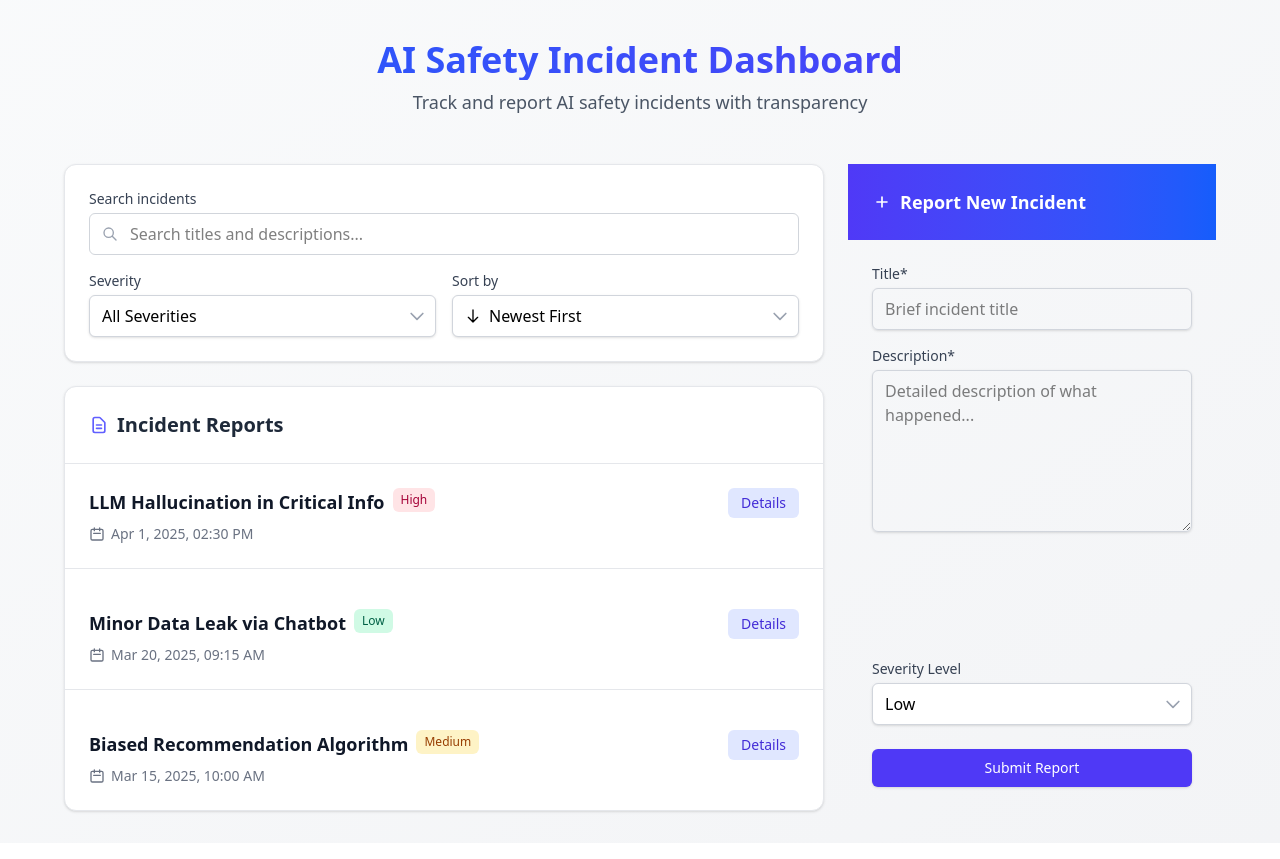
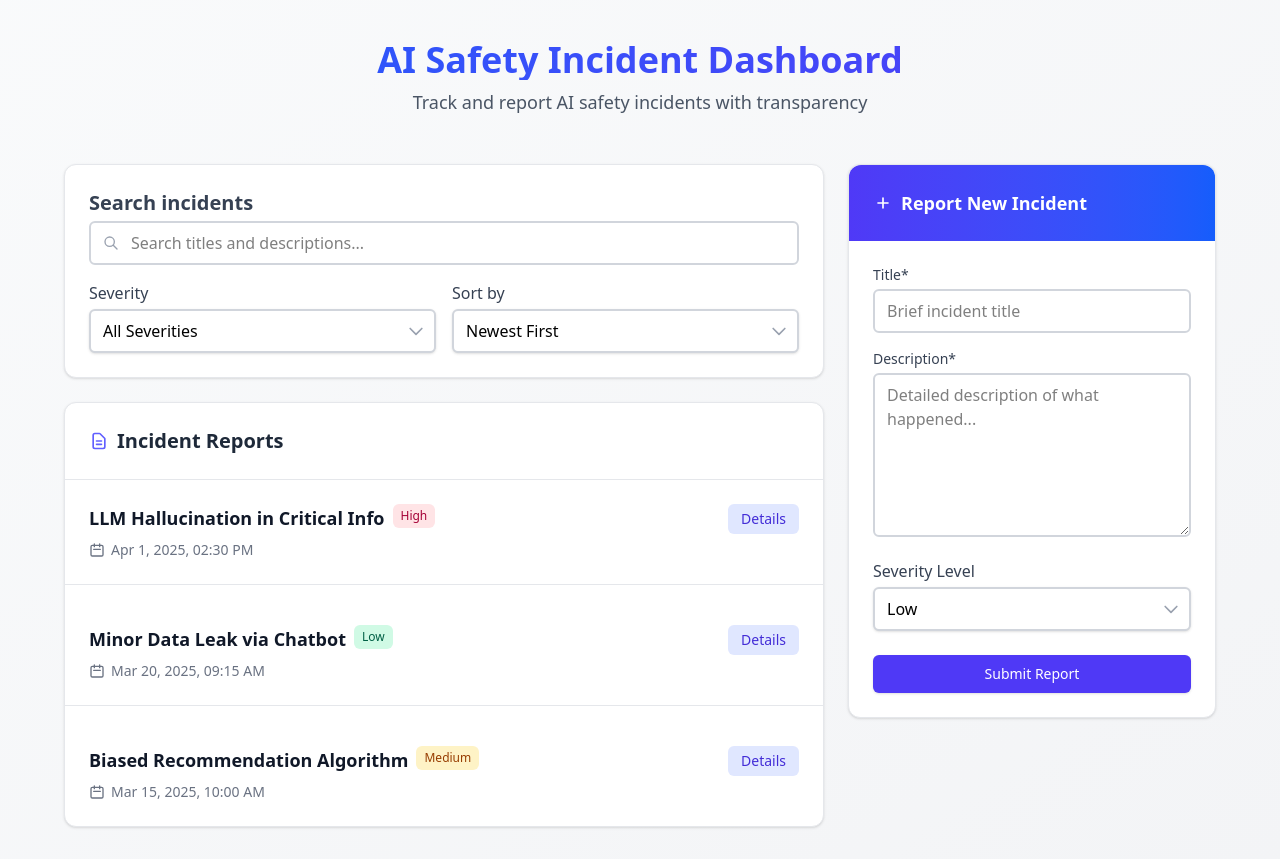
Before and after one commit to sanketyelugotla/SparkleHood, a React (Vite) app: page / in a window 1280 px wide. Built offline with nearby package versions, Linux system fonts and the light colour scheme; a web font is replaced by a local one.

Commit message:
Chaded border styling

```diff
--- a/src/components/CustomSelect.tsx
+++ b/src/components/CustomSelect.tsx
@@ -57,7 +57,7 @@ export function CustomSelect<T extends string>({
     return (
         <div className={`relative ${className}`} ref={selectRef}>
             {label && (
-                <label htmlFor={id} className="block text-sm font-medium text-gray-700 mb-1">
+                <label htmlFor={id} className="block text-md font-medium text-gray-700 mb-1">
                     {label}
                 </label>
             )}
@@ -65,7 +65,7 @@ export function CustomSelect<T extends string>({
             <button
                 type="button"
                 id={id}
-                className="relative w-full pl-3 pr-10 py-2 text-left bg-white border border-gray-300 rounded-md shadow-sm focus:outline-none focus:ring-2 focus:ring-indigo-500 focus:border-indigo-500"
+                className="relative w-full pl-3 pr-10 py-2 text-left border-2 bg-white border border-gray-300 rounded-md shadow-sm focus:outline-none focus:ring-indigo-500 focus:border-indigo-500 hover:border-indigo-500"
                 onClick={() => setIsOpen(!isOpen)}
                 aria-haspopup="listbox"
                 aria-expanded={isOpen}
@@ -134,6 +134,6 @@ export function CustomSelect<T extends string>({
             >
                 {children}
             </select>
-        </div>
+        </div >
     );
 }
--- a/src/components/IncidentFilter.tsx
+++ b/src/components/IncidentFilter.tsx
@@ -32,16 +32,11 @@ export default function IncidentFilter({
             <div className="space-y-4">
                 {/* Search Input */}
                 <div>
-                    <label htmlFor="search" className="block text-sm font-medium text-gray-700 mb-1">
+                    <label htmlFor="search" className="block text-xl font-bold text-gray-700 mb-1">
                         Search incidents
                     </label>
-                    <motion.div
-                        animate={{
-                            borderColor: isSearchFocused ? "#6366f1" : "#d1d5db",
-                            boxShadow: isSearchFocused ? "0 0 0 3px rgba(99, 102, 241, 0.1)" : "none"
-                        }}
-                        transition={{ duration: 0.2 }}
-                        className="relative rounded-md border border-gray-300"
+                    <div
+                        className={`relative rounded-md border-2 ${isSearchFocused ? ' border-indigo-700' : 'border-gray-300'} hover:border-indigo-700 transition-all`}
                     >
                         <div className="absolute inset-y-0 left-0 pl-3 flex items-center pointer-events-none">
                             <svg className="h-4 w-4 text-gray-400" fill="none" stroke="currentColor" viewBox="0 0 24 24">
@@ -52,7 +47,7 @@ export default function IncidentFilter({
                             id="search"
                             type="text"
                             placeholder="Search titles and descriptions..."
-                            className="block w-full pl-10 pr-3 py-2 border-0 bg-transparent focus:ring-0"
+                            className="block w-full pl-10 pr-10 py-2 bg-transparent focus:outline-none focus:ring-0"
                             value={searchQuery}
                             onChange={(e) => setSearchQuery(e.target.value)}
                             onFocus={() => setIsSearchFocused(true)}
@@ -68,7 +63,7 @@ export default function IncidentFilter({
                                 </svg>
                             </button>
                         )}
-                    </motion.div>
+                    </div>
                 </div>
 
                 {/* Filter and Sort */}
@@ -93,22 +88,8 @@ export default function IncidentFilter({
                         onChange={setSort}
                         label="Sort by"
                     >
-                        <option value="Newest">
-                            <div className="flex items-center">
-                                <svg className="w-4 h-4 mr-2" fill="none" stroke="currentColor" viewBox="0 0 24 24">
-                                    <path strokeLinecap="round" strokeLinejoin="round" strokeWidth={2} d="M19 14l-7 7m0 0l-7-7m7 7V3" />
-                                </svg>
-                                Newest First
-                            </div>
-                        </option>
-                        <option value="Oldest">
-                            <div className="flex items-center">
-                                <svg className="w-4 h-4 mr-2" fill="none" stroke="currentColor" viewBox="0 0 24 24">
-                                    <path strokeLinecap="round" strokeLinejoin="round" strokeWidth={2} d="M5 10l7-7m0 0l7 7m-7-7v18" />
-                                </svg>
-                                Oldest First
-                            </div>
-                        </option>
+                        <option value="Newest">Newest First</option>
+                        <option value="Oldest">Oldest First</option>
                     </CustomSelect>
                 </div>
             </div>
--- a/src/components/IncidentForm.tsx
+++ b/src/components/IncidentForm.tsx
@@ -12,7 +12,7 @@ interface IncidentFormProps {
 export default function IncidentForm({
     onSubmit,
     onCancel,
-    showCloseButton = true
+    // showCloseButton = true
 }: IncidentFormProps) {
     const [title, setTitle] = useState("");
     const [desc, setDesc] = useState("");
@@ -34,13 +34,13 @@ export default function IncidentForm({
     };
 
     return (
-        <div className="h-full">
+        <div className={`rounded-xl ${onCancel ? 'h-full' : ''}`}>
             <motion.div
                 initial={{ opacity: 0, y: 20 }}
                 animate={{ opacity: 1, y: 0 }}
                 exit={{ opacity: 0, y: 20 }}
                 transition={{ duration: 0.2 }}
-                className="h-full flex flex-col"
+                className={`bg-white ${onCancel ? 'h-full' : 'rounded-xl shadow-sm border border-gray-200 relative'}`}
             >
                 {/* {showCloseButton && onCancel && (
                     <motion.button
@@ -54,7 +54,7 @@ export default function IncidentForm({
                     </motion.button>
                 )} */}
 
-                <div className="p-4 sm:p-6 bg-gradient-to-r from-indigo-600 to-blue-600">
+                <div className="p-4 sm:p-6 bg-gradient-to-r from-indigo-600 to-blue-600 rounded-t-xl">
                     <h3 className="text-lg font-semibold text-white flex items-center">
                         <svg className="w-5 h-5 mr-2" fill="none" stroke="currentColor" viewBox="0 0 24 24">
                             <path strokeLinecap="round" strokeLinejoin="round" strokeWidth={2} d="M12 6v6m0 0v6m0-6h6m-6 0H6" />
@@ -63,8 +63,7 @@ export default function IncidentForm({
                     </h3>
                 </div>
 
-                <form onSubmit={handleSubmit} className="p-4 sm:p-6 space-y-4 flex-grow flex flex-col">
-                    <div>
+                <form onSubmit={handleSubmit} className="p-4 sm:p-6 space-y-4 flex-grow flex flex-col">                    <div>
                     <label htmlFor="title" className="block text-sm font-medium text-gray-700 mb-1">
                         Title*
                     </label>
@@ -72,14 +71,14 @@ export default function IncidentForm({
                         id="title"
                         type="text"
                         placeholder="Brief incident title"
-                            className="w-full px-3 py-2 border border-gray-300 rounded-md shadow-sm focus:outline-none focus:ring-2 focus:ring-indigo-500 focus:border-indigo-500 transition-all"
+                        className="w-full px-3 py-2 rounded-md border-2 border-gray-300 hover:border-indigo-700 focus:outline-none focus:ring-indigo-500 focus:border-indigo-700 transition-all"
                         value={title}
                         onChange={(e) => setTitle(e.target.value)}
                         required
                     />
                 </div>
 
-                    <div className="flex-grow">
+                    <div>
                         <label htmlFor="description" className="block text-sm font-medium text-gray-700 mb-1">
                             Description*
                         </label>
@@ -87,11 +86,12 @@ export default function IncidentForm({
                             id="description"
                             placeholder="Detailed description of what happened..."
                             rows={6}
-                            className="w-full px-3 py-2 border border-gray-300 rounded-md shadow-sm focus:outline-none focus:ring-2 focus:ring-indigo-500 focus:border-indigo-500 transition-all"
+                            className="w-full px-3 py-2 rounded-md border-2 border-gray-300 hover:border-indigo-700 focus:outline-none focus:ring-indigo-500 focus:border-indigo-700 transition-all"
                             value={desc}
                             onChange={(e) => setDesc(e.target.value)}
                             required
                         />
+
                     </div>
 
                     <div>
```
Lines whose indentation alone changed are shown as unchanged.
